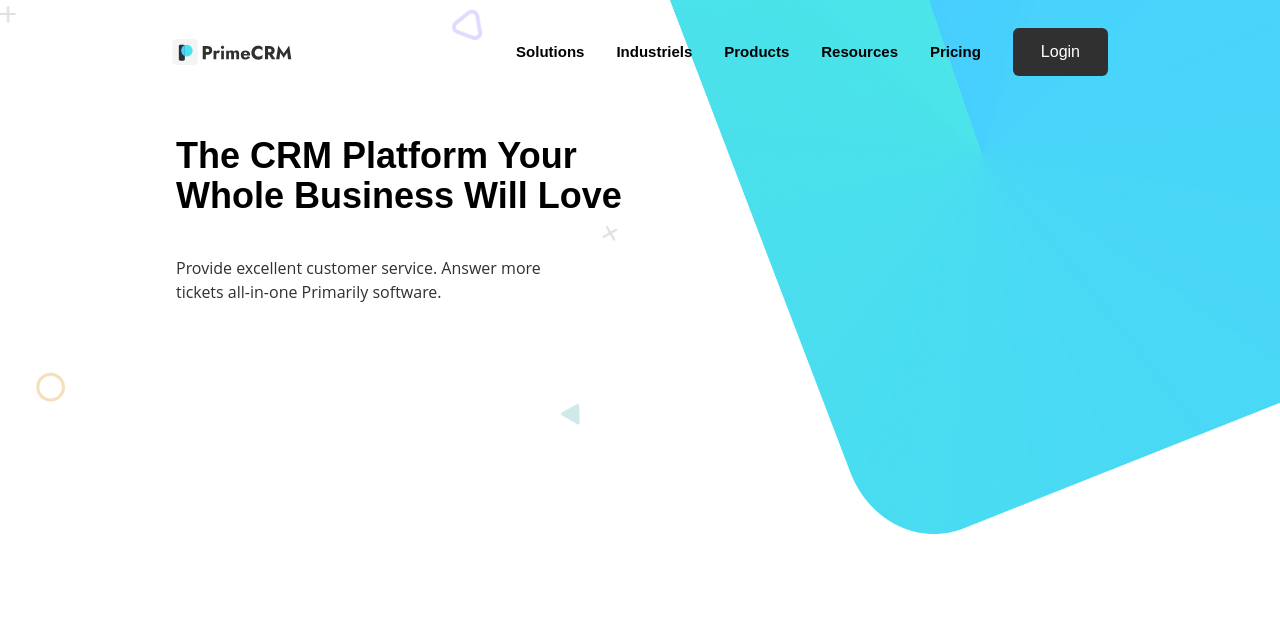
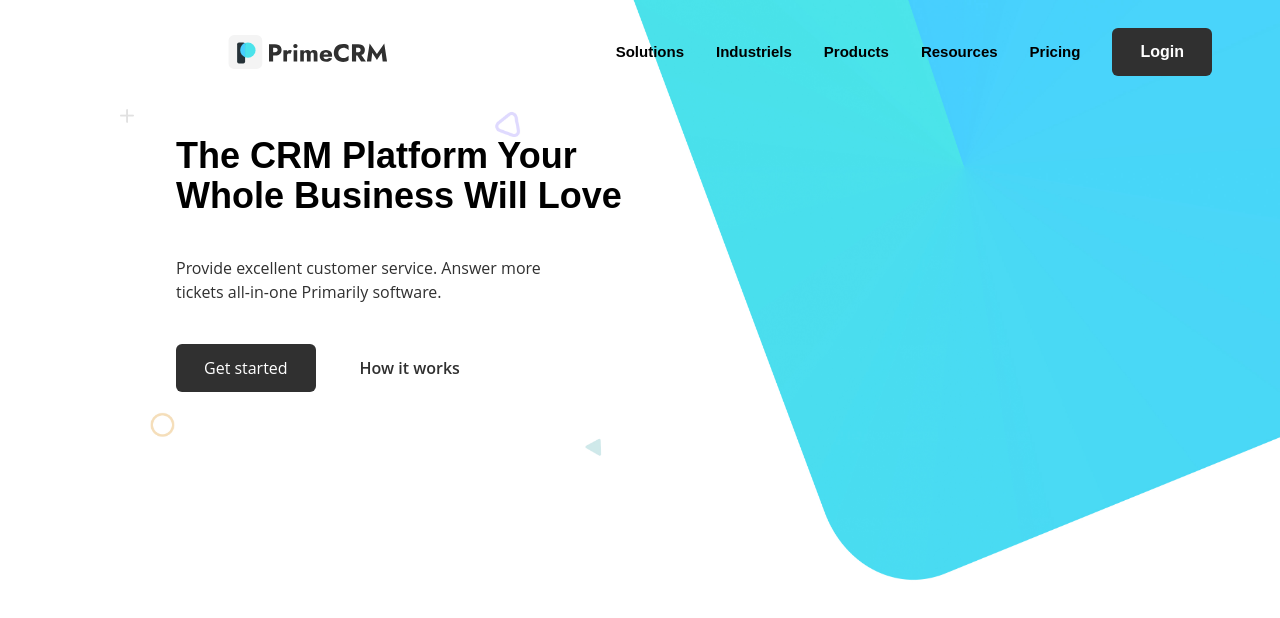
Before and after one commit to Antsa-Fi30/WEEKLY_DECEMBER_FRONT_2, a website: page src/index.html in a window 1280 px wide. Drawn offline with Linux system fonts and the light colour scheme.

Commit message:
Adjusting background

```diff
--- a/src/css/anotherStyles.css
+++ b/src/css/anotherStyles.css
@@ -6,7 +6,9 @@ body {
     ;
     background-repeat: no-repeat;
     background-position: top right, top;
-    background-size: 50% 35rem, cover;
+    background-position-x: right, 15vh;
+    background-position-y: top, 13vh;
+    background-size: 53% 38rem, 83%;
     z-index: 12;
 }
 
--- a/src/css/styles.css
+++ b/src/css/styles.css
@@ -9,3 +9,19 @@
 .menu-items:hover {
     @apply text-white;
 }
+
+.primary-button {
+    @apply bg-blackPrimary text-white px-7 py-3 rounded-md font-semibold transition-all duration-300
+}
+
+.primary-button:hover {
+    @apply bg-white text-blackPrimary
+}
+
+.button {
+    @apply bg-blackPrimary text-white px-7 py-3 rounded-md transition-all duration-300
+}
+
+.button:hover {
+    @apply bg-bluePrimary text-blackPrimary
+}
--- a/src/index.html
+++ b/src/index.html
@@ -13,19 +13,18 @@
 
 <body>
 
-    <nav class="relative container mx-auto p-5">
+    <nav class="relative mx-auto p-5">
         <div class="flex items-center justify-between pt-2">
-            <div>
+            <div class="ml-52">
                 <img src="assets/ico/Logo.svg" alt="PrimeCRM" width="160">
             </div>
-            <div class="hidden lg:flex items-center space-x-8 ml-56">
+            <div class="hidden lg:flex items-center space-x-8 mr-12">
                 <a class="menu-items" href="">Solutions</a>
                 <a class="menu-items" href="">Industriels</a>
                 <a class="menu-items" href="">Products</a>
                 <a class="menu-items" href="">Resources</a>
                 <a class="menu-items" href="">Pricing</a>
-                <button
-                    class="bg-blackPrimary text-white px-7 py-3 rounded-md transition-all duration-300 hover:bg-white hover:text-blackPrimary">
+                <button class="primary-button">
                     <h2>Login</h2>
                 </button>
             </div>
@@ -44,6 +43,12 @@
                 </h1>
                 <p class="max-w-sm text-center text-blackPrimary md:text-left">Provide excellent customer service.
                     Answer more tickets all-in-one Primarily software.</p>
+                <div class="flex flex-row items-center space-x-4">
+                    <button class="button">Get started</button>
+                    <button
+                        class="bg-white text-blackPrimary px-7 py-3 rounded-md font-semibold transition-all duration-300 hover:bg-blackPrimary hover:text-white">How
+                        it works</button>
+                </div>
             </div>
             <!-- images -->
         </div>
```
Also changed, not shown: dist/output.css.
